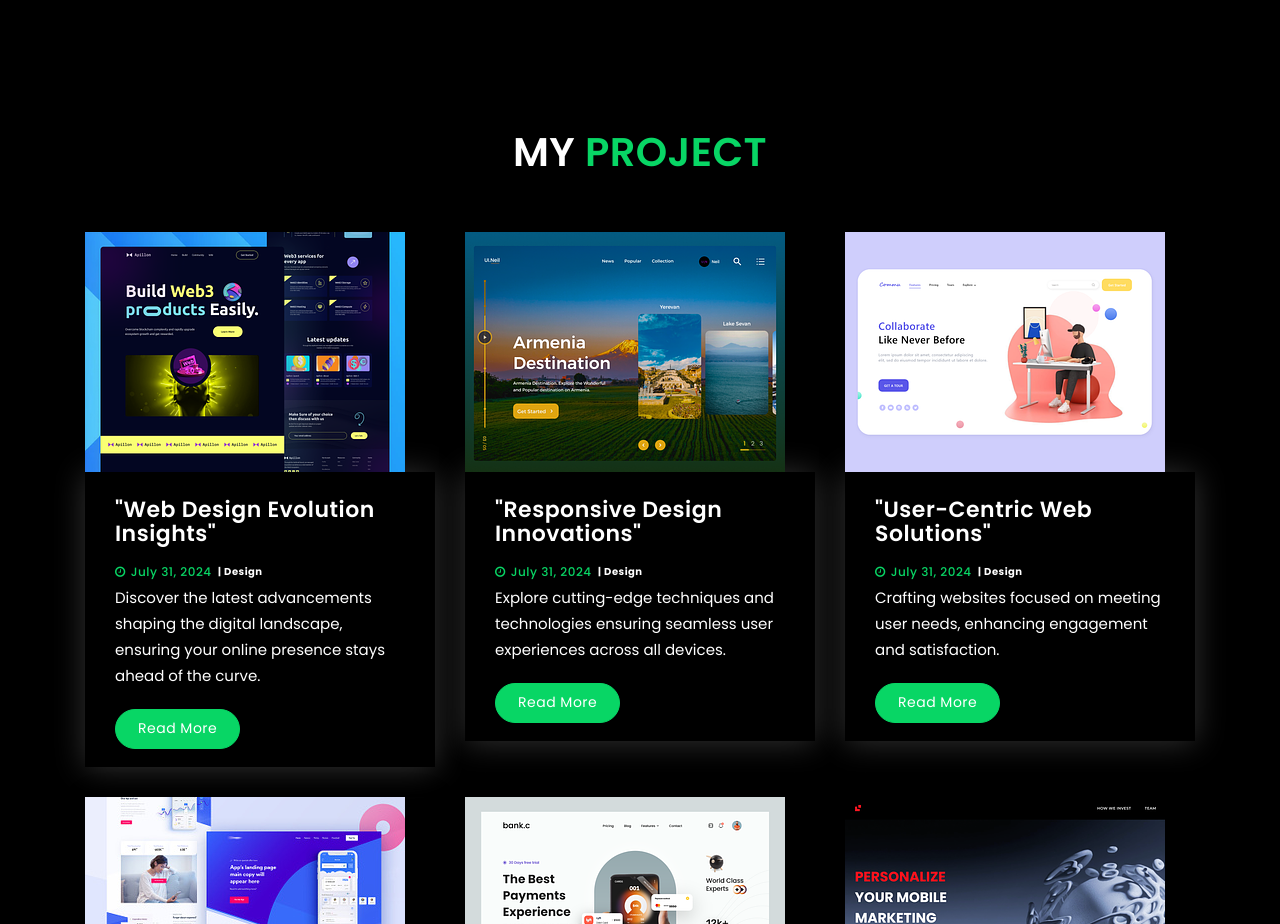
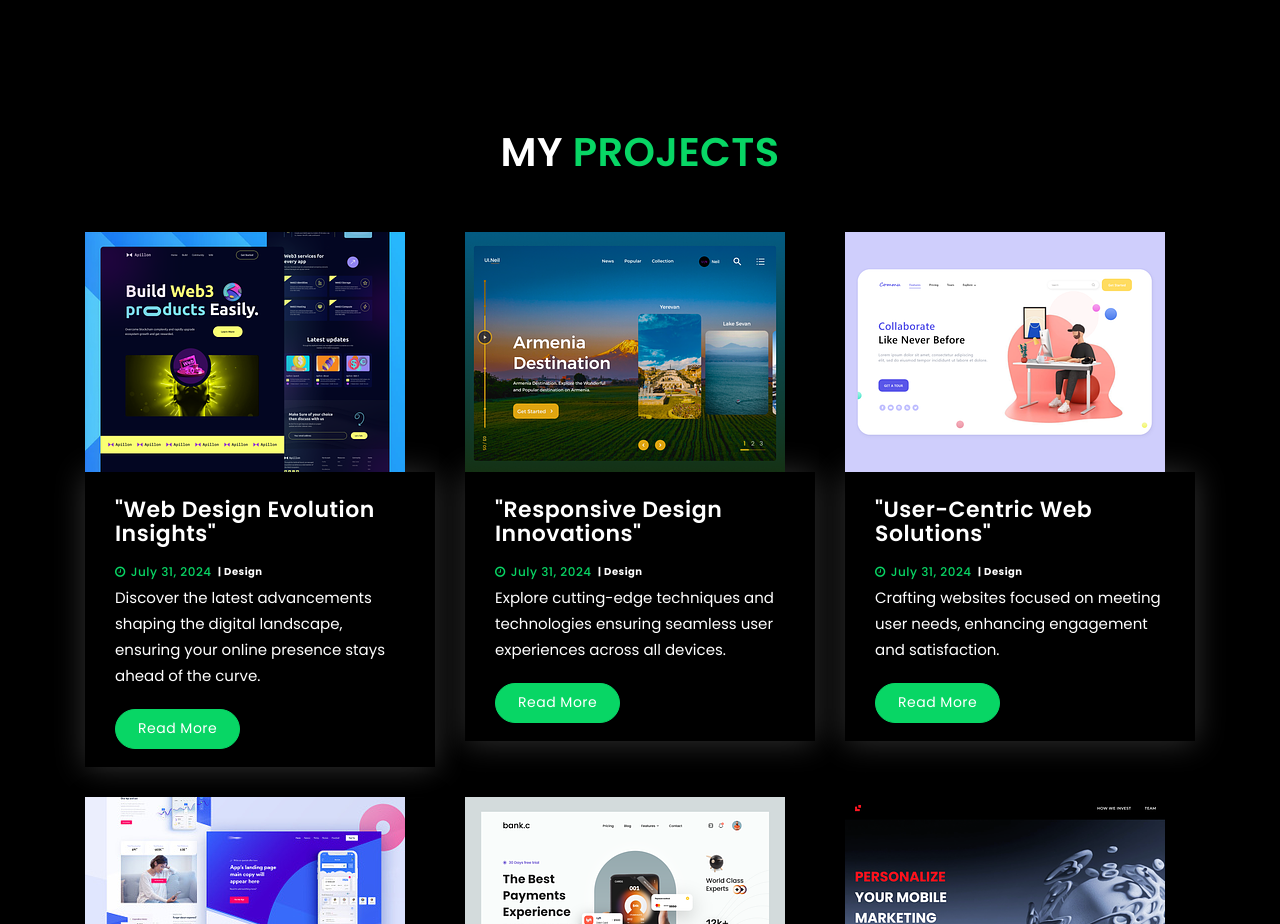
Before and after one commit to Mayurmali2611/Potfolio, a plain HTML site: page index.html in a window 1280 px wide. Shown: the part 1540-2464 px from the top of the page. Drawn offline with Linux system fonts and the light colour scheme.

Commit message:
Update index.html

```diff
--- a/index.html
+++ b/index.html
@@ -232,7 +232,7 @@
 
 		<!-- START BLOG -->
 			<div id="Projects" class="dark_bg blog-area section-padding">
-				<h2 class="section-title wow flipInX" data-wow-delay="0.4s">My <span>Project</span></h2>
+				<h2 class="section-title wow flipInX" data-wow-delay="0.4s">My <span>Projects</span></h2>
 				<div class="container">
 					<div class="row">
 						<div class="col-lg-4 col-md-4 col-xs-12">
```
